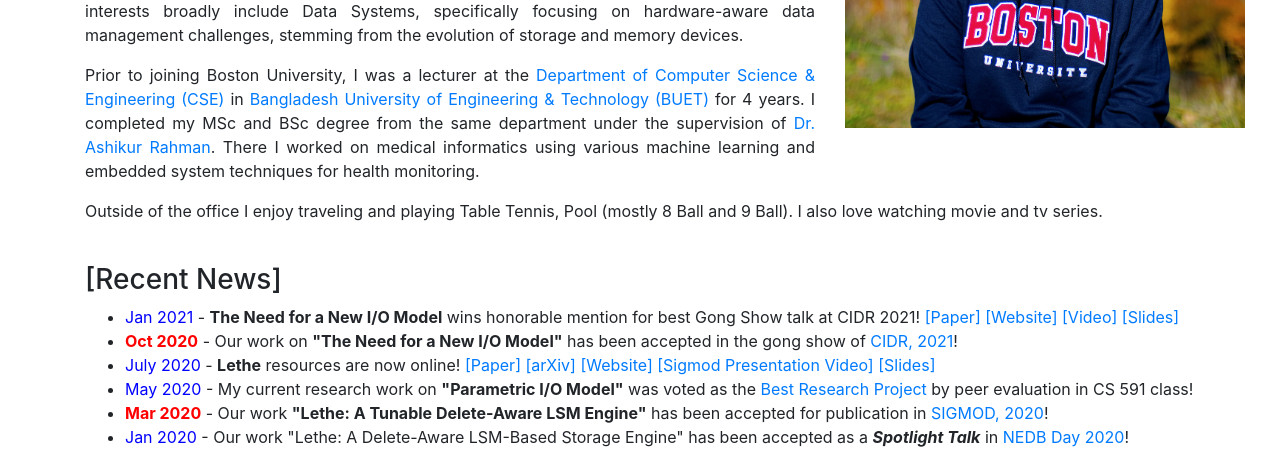
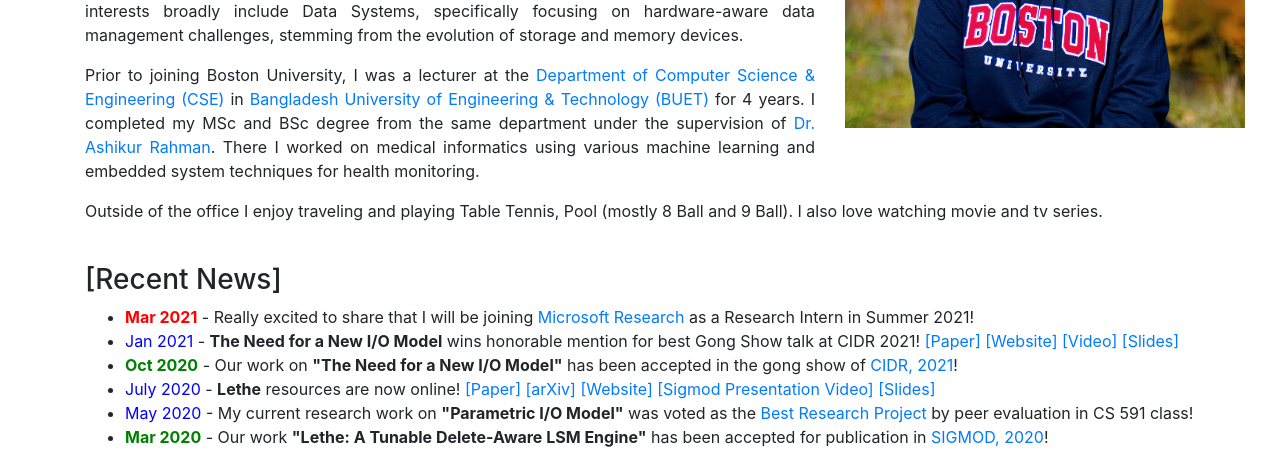
Before and after one commit to tedsotosaliceti001-spec/tedsotosaliceti001-spec.github.io, a plain HTML site: page index.html in a window 1280 px wide. Shown: the part 348-800 px from the top of the page. Drawn offline with nearby package versions, Linux system fonts and the light colour scheme.

Commit message:
msr added

```diff
--- a/index.html
+++ b/index.html
@@ -109,11 +109,12 @@
 
 		    	<h3>[Recent News]</h3>
 				  <ul>
+				  	<li><b><font color="Red">Mar 2021</font></b> - Really excited to share that I will be joining <a href="https://www.microsoft.com/en-us/research/" target="_blank">Microsoft Research</a> as a Research Intern in Summer 2021!</li>
 				  	<li><font color="Blue">Jan 2021</font> - <b>The Need for a New I/O Model</b> wins honorable mention for best Gong Show talk at CIDR 2021! <a href="http://cidrdb.org/cidr2021/papers/cidr2021_abstract04.pdf" target="_blank">[Paper] <a href="http://disc-projects.bu.edu/parametric-io-model/" target="_blank">[Website]</a> <a href="https://www.youtube.com/watch?v=ouAEXDAlaa8&t=4s" target="_blank">[Video]</a> <a href="pdfs/Manos-CIDR-PIO-Model.pdf" target="_blank">[Slides]</a></li>
-				  	<li><font color="Red"><b>Oct 2020</b></font> - Our work on <b>"The Need for a New I/O Model"</b> has been accepted in the gong show of <a href="http://cidrdb.org/cidr2021/index.html">CIDR, 2021</a>!</li>
+				  	<li><font color="Green"><b>Oct 2020</b></font> - Our work on <b>"The Need for a New I/O Model"</b> has been accepted in the gong show of <a href="http://cidrdb.org/cidr2021/index.html">CIDR, 2021</a>!</li>
 					<li><font color="Blue">July 2020</font> - <b>Lethe</b> resources are now online! <a href="https://dl.acm.org/doi/abs/10.1145/3318464.3389757">[Paper] <a href="https://arxiv.org/pdf/2006.04777.pdf">[arXiv] <a href="http://disc-projects.bu.edu/lethe/">[Website]</a> <a href="https://www.youtube.com/watch?v=P0qUS2BwATg">[Sigmod Presentation Video]</a> <a href="https://subhadeepsarkar.bitbucket.io/resources/Lethe-slides_SIGMOD.pdf">[Slides]</a></li>
 				  	<li><font color="Blue">May 2020</font> - My current research work on <b>"Parametric I/O Model"</b> was voted as the <a href='pdfs/award_cs591.pdf' target="_blank">Best Research Project</a> by peer evaluation in CS 591 class!</li>
-				  	<li><font color="Red"><b>Mar 2020</b></font> - Our work <b>"Lethe: A Tunable Delete-Aware LSM Engine"</b> has been accepted for publication in <a href="https://sigmod2020.org">SIGMOD, 2020</a>!</li>
+				  	<li><font color="Green"><b>Mar 2020</b></font> - Our work <b>"Lethe: A Tunable Delete-Aware LSM Engine"</b> has been accepted for publication in <a href="https://sigmod2020.org">SIGMOD, 2020</a>!</li>
 					<li><font color="Blue">Jan 2020</font> - Our work "Lethe: A Delete-Aware LSM-Based Storage Engine" has been accepted as a <b><i>Spotlight Talk</i></b> in <a href="https://mitdbg.github.io/nedbday/2020/">NEDB Day 2020</a>!</li>
 					<li><font color="Blue">Sept 2019</font> - I have joined BU CS for my PhD!</li>
 					<li><font color="Blue">May 2019</font> - I have been awarded MSc degree from CSE, BUET!</li>
```
